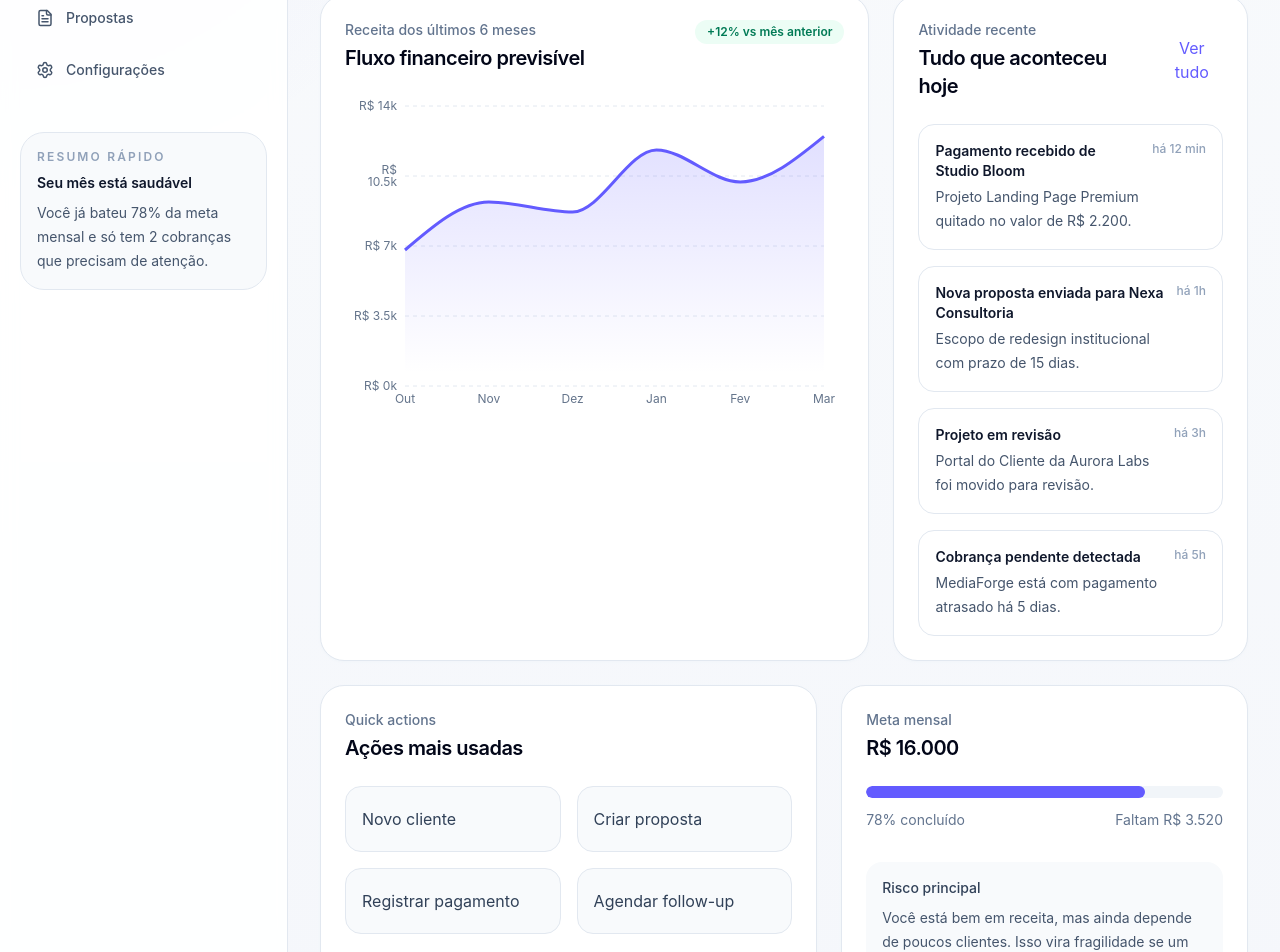
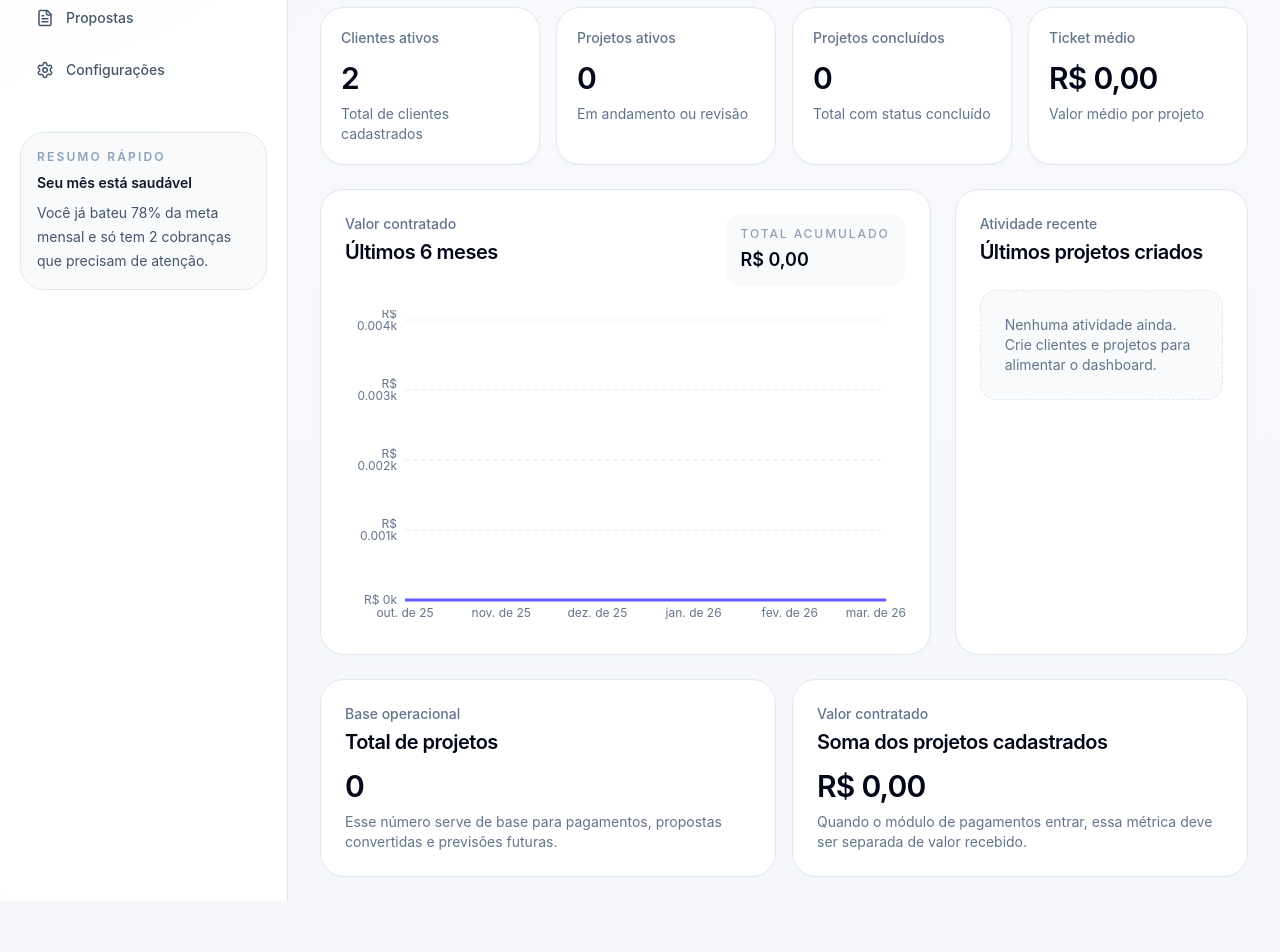
Before and after one commit to Jvictor3141/freelancerOS, a React (Vite) app: page / in a window 1280 px wide. Shown: the part 320-1272 px from the top of the page. After the commit the page ends 1221 px from the top, so only its background shows below. Built offline with nearby package versions, Linux system fonts and the light colour scheme.

Commit message:
ajustando pagina do dashboard para receber os dados e as metricas reais

```diff
--- a/src/pages/DashboardPage.tsx
+++ b/src/pages/DashboardPage.tsx
@@ -1,72 +1,268 @@
-import { ActivityFeed } from "../components/ActivityFeed";
-import { MetricCard } from "../components/MetricCard";
-import { RevenueChart } from "../components/RevenueChart";
-import { metrics } from "../data/mockData";
+import { useEffect, useMemo } from 'react';
+import {
+  Area,
+  AreaChart,
+  CartesianGrid,
+  ResponsiveContainer,
+  Tooltip,
+  XAxis,
+  YAxis,
+} from 'recharts';
+import { useClientStore } from '../store/useClientStore';
+import { useProjectStore } from '../store/useProjectStore';
+import {
+  getDashboardMetrics,
+  getMonthlyRevenueFromProjects,
+  getRecentProjectActivities,
+} from '../utils/dashboard';
+import { projectStatusClassName, projectStatusLabel } from '../utils/projectStatus';
+
+function formatCurrency(value: number) {
+  return value.toLocaleString('pt-BR', {
+    style: 'currency',
+    currency: 'BRL',
+  });
+}
+
+function formatDate(value: string) {
+  return new Date(value).toLocaleDateString('pt-BR');
+}
 
 export function DashboardPage() {
+  const { clients, loadClients } = useClientStore();
+  const { projects, loadProjects } = useProjectStore();
+
+  useEffect(() => {
+    loadClients();
+    loadProjects();
+  }, [loadClients, loadProjects]);
+
+  const metrics = useMemo(
+    () => getDashboardMetrics(clients, projects),
+    [clients, projects]
+  );
+
+  const revenue = useMemo(
+    () => getMonthlyRevenueFromProjects(projects, 6),
+    [projects]
+  );
+
+  const recentActivities = useMemo(
+    () => getRecentProjectActivities(projects, clients, 5),
+    [projects, clients]
+  );
+
   return (
     <div className="space-y-6">
-      <section className="grid gap-4 md:grid-cols-2 xl:grid-cols-4">
-        {metrics.map((metric) => (
-          <MetricCard key={metric.label} {...metric} />
-        ))}
+      <section className="rounded-3xl border border-slate-200 bg-white p-6 shadow-sm shadow-slate-100">
+        <p className="text-sm font-medium text-slate-500">Visão geral</p>
+        <h2 className="mt-1 text-2xl font-semibold tracking-tight text-slate-950">
+          Dashboard real do FreelancerOS
+        </h2>
+        <p className="mt-2 max-w-3xl text-sm leading-6 text-slate-600">
+          Agora o painel usa os dados que você já cadastrou no sistema. Enquanto
+          pagamentos ainda não existem, o gráfico abaixo representa valor
+          contratado por mês com base nos projetos criados.
+        </p>
       </section>
 
-      <section className="grid gap-6 xl:grid-cols-[1.55fr_1fr]">
-        <RevenueChart />
-        <ActivityFeed />
+      <section className="grid gap-4 md:grid-cols-2 xl:grid-cols-4">
+        <div className="rounded-3xl border border-slate-200 bg-white p-5 shadow-sm shadow-slate-100">
+          <p className="text-sm font-medium text-slate-500">Clientes ativos</p>
+          <p className="mt-3 text-3xl font-semibold tracking-tight text-slate-950">
+            {metrics.totalClients}
+          </p>
+          <p className="mt-2 text-sm text-slate-500">
+            Total de clientes cadastrados
+          </p>
+        </div>
+
+        <div className="rounded-3xl border border-slate-200 bg-white p-5 shadow-sm shadow-slate-100">
+          <p className="text-sm font-medium text-slate-500">Projetos ativos</p>
+          <p className="mt-3 text-3xl font-semibold tracking-tight text-slate-950">
+            {metrics.projectsInProgress}
+          </p>
+          <p className="mt-2 text-sm text-slate-500">
+            Em andamento ou revisão
+          </p>
+        </div>
+
+        <div className="rounded-3xl border border-slate-200 bg-white p-5 shadow-sm shadow-slate-100">
+          <p className="text-sm font-medium text-slate-500">Projetos concluídos</p>
+          <p className="mt-3 text-3xl font-semibold tracking-tight text-slate-950">
+            {metrics.completedProjects}
+          </p>
+          <p className="mt-2 text-sm text-slate-500">
+            Total com status concluído
+          </p>
+        </div>
+
+        <div className="rounded-3xl border border-slate-200 bg-white p-5 shadow-sm shadow-slate-100">
+          <p className="text-sm font-medium text-slate-500">Ticket médio</p>
+          <p className="mt-3 text-3xl font-semibold tracking-tight text-slate-950">
+            {formatCurrency(metrics.averageTicket)}
+          </p>
+          <p className="mt-2 text-sm text-slate-500">
+            Valor médio por projeto
+          </p>
+        </div>
       </section>
 
-      <section className="grid gap-6 xl:grid-cols-[1.1fr_0.9fr]">
-        <article className="rounded-3xl border border-slate-200 bg-white p-6 shadow-sm shadow-slate-100">
-          <p className="text-sm font-medium text-slate-500">
-            Quick actions
+      <section className="grid gap-6 xl:grid-cols-12">
+        <div className="rounded-3xl border border-slate-200 bg-white p-6 shadow-sm shadow-slate-100 xl:col-span-8">
+          <div className="mb-6 flex items-start justify-between gap-4">
+            <div>
+              <p className="text-sm font-medium text-slate-500">
+                Valor contratado
+              </p>
+              <h3 className="mt-1 text-xl font-semibold tracking-tight text-slate-950">
+                Últimos 6 meses
+              </h3>
+            </div>
+
+            <div className="rounded-2xl bg-slate-50 px-4 py-3">
+              <p className="text-xs font-medium uppercase tracking-[0.16em] text-slate-400">
+                Total acumulado
+              </p>
+              <p className="mt-1 text-lg font-semibold text-slate-950">
+                {formatCurrency(metrics.totalContractedValue)}
+              </p>
+            </div>
+          </div>
+
+          <div className="h-80">
+            <ResponsiveContainer width="100%" height="100%">
+              <AreaChart
+                data={revenue}
+                margin={{ top: 10, right: 20, left: 0, bottom: 0 }}
+              >
+                <defs>
+                  <linearGradient id="colorRevenue" x1="0" y1="0" x2="0" y2="1">
+                    <stop offset="5%" stopColor="#635bff" stopOpacity={0.3} />
+                    <stop offset="95%" stopColor="#635bff" stopOpacity={0} />
+                  </linearGradient>
+                </defs>
+
+                <CartesianGrid
+                  stroke="#e2e8f0"
+                  strokeDasharray="4 4"
+                  vertical={false}
+                />
+
+                <XAxis
+                  dataKey="month"
+                  tickLine={false}
+                  axisLine={false}
+                  tick={{ fill: '#64748b', fontSize: 12 }}
+                />
+
+                <YAxis
+                  tickLine={false}
+                  axisLine={false}
+                  tick={{ fill: '#64748b', fontSize: 12 }}
+                  tickFormatter={(value) => `R$ ${Number(value) / 1000}k`}
+                />
+
+                <Tooltip
+                  formatter={(value) => [
+                    formatCurrency(Number(value)),
+                    'Valor contratado',
+                  ]}
+                  contentStyle={{
+                    borderRadius: 16,
+                    border: '1px solid #e2e8f0',
+                    boxShadow: '0 15px 35px rgba(15, 23, 42, 0.08)',
+                  }}
+                />
+
+                <Area
+                  type="monotone"
+                  dataKey="revenue"
+                  stroke="#635bff"
+                  strokeWidth={3}
+                  fill="url(#colorRevenue)"
+                />
+              </AreaChart>
+            </ResponsiveContainer>
+          </div>
+        </div>
+
+        <div className="rounded-3xl border border-slate-200 bg-white p-6 shadow-sm shadow-slate-100 xl:col-span-4">
+          <div className="mb-6">
+            <p className="text-sm font-medium text-slate-500">Atividade recente</p>
+            <h3 className="mt-1 text-xl font-semibold tracking-tight text-slate-950">
+              Últimos projetos criados
+            </h3>
+          </div>
+
+          <div className="space-y-4">
+            {recentActivities.length > 0 ? (
+              recentActivities.map((activity) => (
+                <div
+                  key={activity.id}
+                  className="rounded-2xl border border-slate-200 bg-slate-50/70 p-4"
+                >
+                  <div className="flex items-start justify-between gap-3">
+                    <div>
+                      <p className="font-semibold text-slate-900">
+                        {activity.title}
+                      </p>
+                      <p className="mt-1 text-sm text-slate-500">
+                        {activity.clientName}
+                      </p>
+                    </div>
+
+                    <span
+                      className={`inline-flex rounded-full px-3 py-1 text-xs font-semibold ${projectStatusClassName[activity.status]}`}
+                    >
+                      {projectStatusLabel[activity.status]}
+                    </span>
+                  </div>
+
+                  <div className="mt-3 flex items-center justify-between text-sm text-slate-500">
+                    <span>{formatDate(activity.createdAt)}</span>
+                    <span>{formatCurrency(activity.value)}</span>
+                  </div>
+                </div>
+              ))
+            ) : (
+              <div className="rounded-2xl border border-dashed border-slate-200 bg-slate-50 p-6 text-sm text-slate-500">
+                Nenhuma atividade ainda. Crie clientes e projetos para alimentar
+                o dashboard.
+              </div>
+            )}
+          </div>
+        </div>
+      </section>
+
+      <section className="grid gap-4 md:grid-cols-2">
+        <div className="rounded-3xl border border-slate-200 bg-white p-6 shadow-sm shadow-slate-100">
+          <p className="text-sm font-medium text-slate-500">Base operacional</p>
+          <h3 className="mt-1 text-xl font-semibold tracking-tight text-slate-950">
+            Total de projetos
+          </h3>
+          <p className="mt-3 text-3xl font-semibold tracking-tight text-slate-950">
+            {metrics.totalProjects}
           </p>
+          <p className="mt-2 text-sm text-slate-500">
+            Esse número serve de base para pagamentos, propostas convertidas e
+            previsões futuras.
+          </p>
+        </div>
+
+        <div className="rounded-3xl border border-slate-200 bg-white p-6 shadow-sm shadow-slate-100">
+          <p className="text-sm font-medium text-slate-500">Valor contratado</p>
           <h3 className="mt-1 text-xl font-semibold tracking-tight text-slate-950">
-            Ações mais usadas
+            Soma dos projetos cadastrados
           </h3>
-          <div className="mt-6 grid gap-4 sm:grid-cols-2">
-            {[
-              "Novo cliente",
-              "Criar proposta",
-              "Registrar pagamento",
-              "Agendar follow-up",
-            ].map((label) => (
-              <button
-                key={label}
-                className="rounded-2xl border border-slate-200 bg-slate-50 px-4 py-5 text-left text-sm font-semibold text-slate-700 transition hover:border-slate-300 hover:bg-white hover:shadow-sm"
-              >
-                {label}
-              </button>
-            ))}
-          </div>
-        </article>
-
-        <article className="rounded-3xl border border-slate-200 bg-white p-6 shadow-sm shadow-slate-100">
-          <p className="text-sm font-medium text-slate-500">
-            Meta mensal
+          <p className="mt-3 text-3xl font-semibold tracking-tight text-slate-950">
+            {formatCurrency(metrics.totalContractedValue)}
           </p>
-          <h3 className="mt-1 text-xl font-semibold tracking-tight text-slate-950">
-            R$ 16.000
-          </h3>
-          <div className="mt-6 h-3 overflow-hidden rounded-full bg-slate-100">
-            <div className="h-full w-[78%] rounded-full bg-[#635bff]" />
-          </div>
-          <div className="mt-3 flex items-center justify-between text-sm text-slate-500">
-            <span>78% concluído</span>
-            <span>Faltam R$ 3.520</span>
-          </div>
-          <div className="mt-8 rounded-2xl bg-slate-50 p-4">
-            <p className="text-sm font-medium text-slate-700">
-              Risco principal
-            </p>
-            <p className="mt-2 text-sm leading-6 text-slate-600">
-              Você está bem em receita, mas ainda depende de
-              poucos clientes. Isso vira fragilidade se um atrasar
-              ou sair.
-            </p>
-          </div>
-        </article>
+          <p className="mt-2 text-sm text-slate-500">
+            Quando o módulo de pagamentos entrar, essa métrica deve ser separada
+            de valor recebido.
+          </p>
+        </div>
       </section>
     </div>
   );
```
